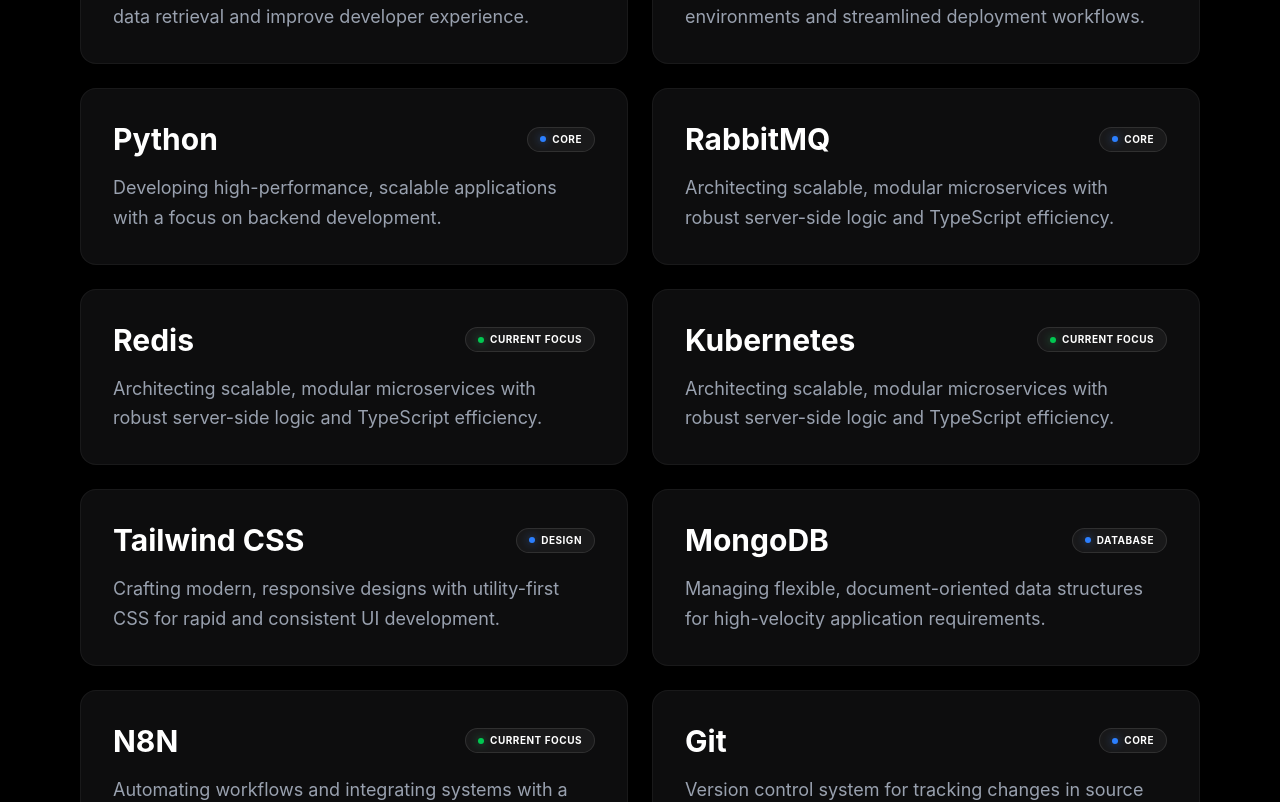
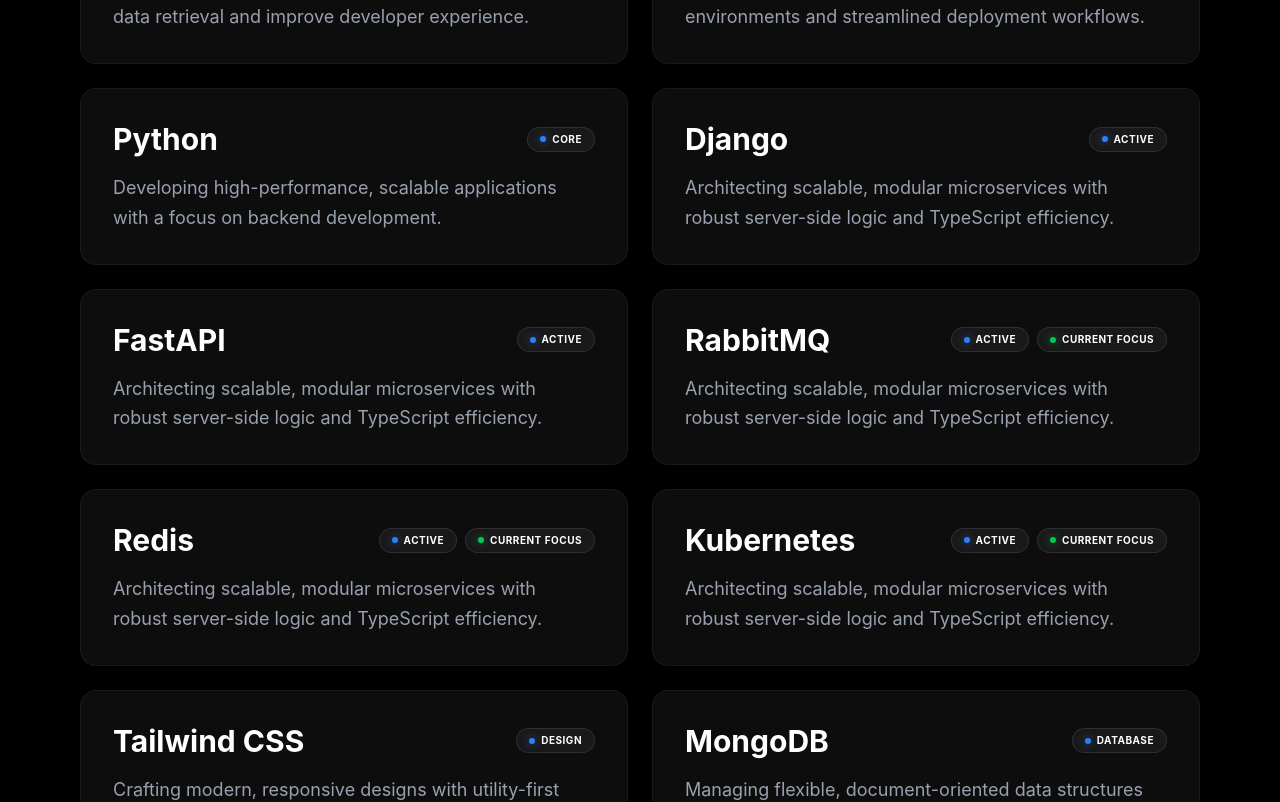
Before and after one commit to Anadudev/portfolio, a Next.js app: page / in a window 1280 px wide. Shown: the part 3226-4028 px from the top of the page. Built offline with nearby package versions, Linux system fonts and the light colour scheme; no server answers.

Commit message:
feat: Add initial technology stack data including categories, items, and descriptions.

```diff
--- a/src/app/data/stack.ts
+++ b/src/app/data/stack.ts
@@ -18,7 +18,7 @@
     description:
       "Architecting scalable, modular microservices with robust server-side logic and TypeScript efficiency.",
     category: "BACKEND",
-    tags: ["CURRENT FOCUS"],
+    tags: ["ACTIVE"],
   },
   {
     title: "React",
@@ -77,25 +77,39 @@
     tags: ["CORE"],
   },
   {
+    title: "Django",
+    description:
+      "Architecting scalable, modular microservices with robust server-side logic and TypeScript efficiency.",
+    category: "BACKEND",
+    tags: ["ACTIVE"],
+  },
+  {
+    title: "FastAPI",
+    description:
+      "Architecting scalable, modular microservices with robust server-side logic and TypeScript efficiency.",
+    category: "BACKEND",
+    tags: ["ACTIVE"],
+  },
+  {
     title: "RabbitMQ",
     description:
       "Architecting scalable, modular microservices with robust server-side logic and TypeScript efficiency.",
     category: "BACKEND",
-    tags: ["CORE"],
+    tags: ["ACTIVE", "CURRENT FOCUS"],
   },
   {
     title: "Redis",
     description:
       "Architecting scalable, modular microservices with robust server-side logic and TypeScript efficiency.",
     category: "BACKEND",
-    tags: ["CURRENT FOCUS"],
+    tags: ["ACTIVE", "CURRENT FOCUS"],
   },
   {
     title: "Kubernetes",
     description:
       "Architecting scalable, modular microservices with robust server-side logic and TypeScript efficiency.",
     category: "DEVOPS",
-    tags: ["CURRENT FOCUS"],
+    tags: ["ACTIVE", "CURRENT FOCUS"],
   },
   {
     title: "Tailwind CSS",
@@ -116,7 +130,7 @@
     description:
       "Automating workflows and integrating systems with a powerful, open-source automation platform.",
     category: "AUTOMATION",
-    tags: ["CURRENT FOCUS"],
+    tags: ["ACTIVE"],
   },
   {
     title: "Git",
```
